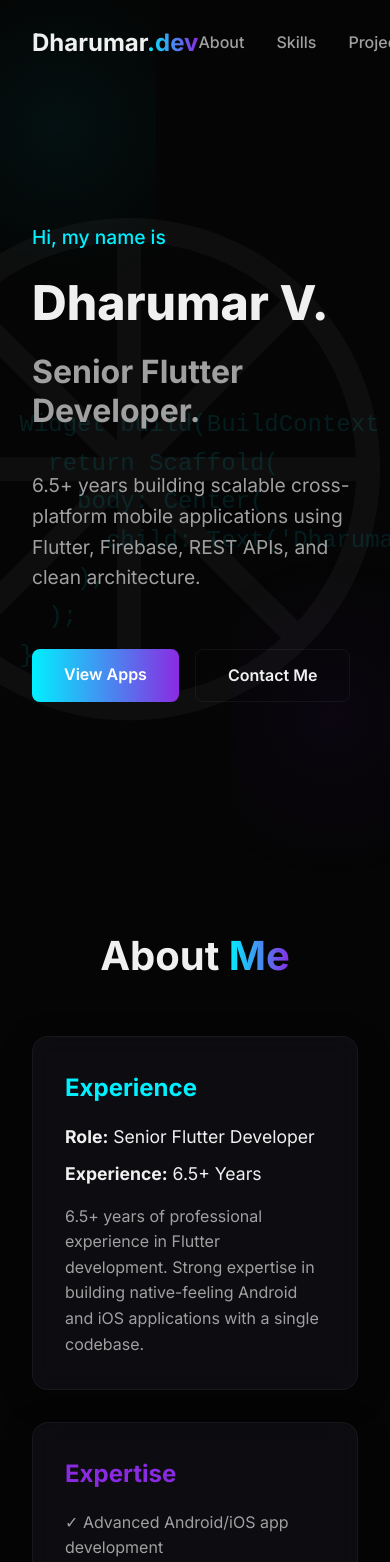
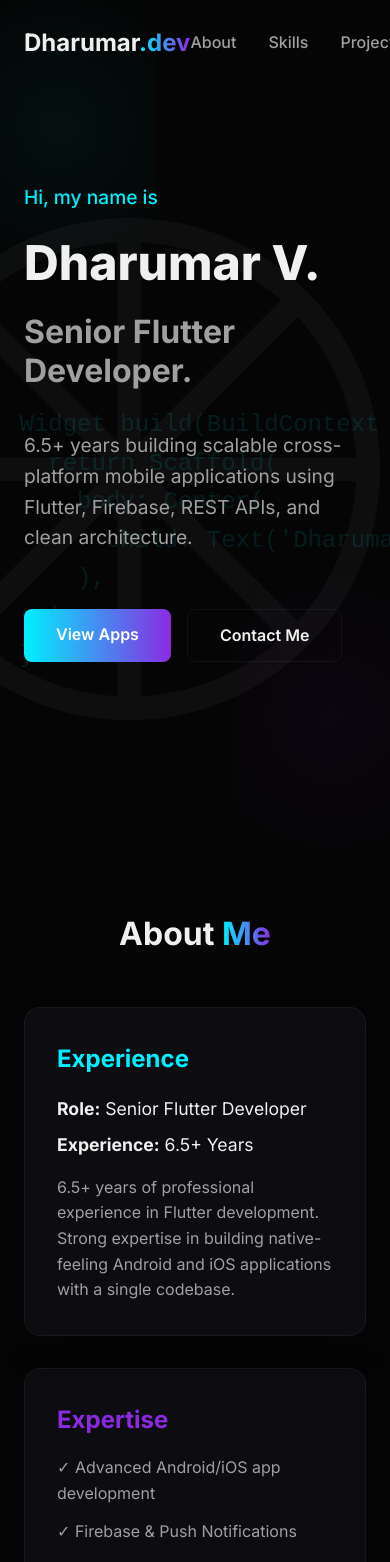
Before and after one commit to Dharumarvengatesan/dharumar-portfolio, a Next.js app: page / in a window 390 px wide. Shown: the top 1562 px of the page. Built offline with nearby package versions, Linux system fonts and the light colour scheme.

Commit message:
Update project name to ASG Central and optimize mobile view responsiveness

```diff
--- a/src/app/globals.css
+++ b/src/app/globals.css
@@ -116,3 +116,19 @@ ul {
   outline: none;
   border-color: var(--accent-cyan);
 }
+
+/* Mobile Responsive Adjustments */
+@media (max-width: 768px) {
+  .section-title {
+    font-size: 2rem;
+    margin-bottom: 1.5rem;
+  }
+
+  .container {
+    padding: 0 1.5rem;
+  }
+
+  section {
+    padding: 4rem 0 !important;
+  }
+}
--- a/src/components/Projects.tsx
+++ b/src/components/Projects.tsx
@@ -6,10 +6,10 @@ import DeviceFrame from "./DeviceFrame";
 
 const projects = [
   {
-    title: "Action Tracker",
+    title: "ASG Central",
     description: "Enterprise workflow and activity tracking application with push notifications, API integration, task workflows, and performance optimization.",
     tech: ["Flutter", "Dart", "REST API", "Push Notifications"],
-    link: "https://play.google.com/store/apps/details?id=com.action.tracker",
+    link: "https://play.google.com/store/apps/details?id=com.fortigrid.pact&pcampaignid=web_share",
     colorStart: "#2E3192",
     colorEnd: "#1BFFFF"
   },
```
